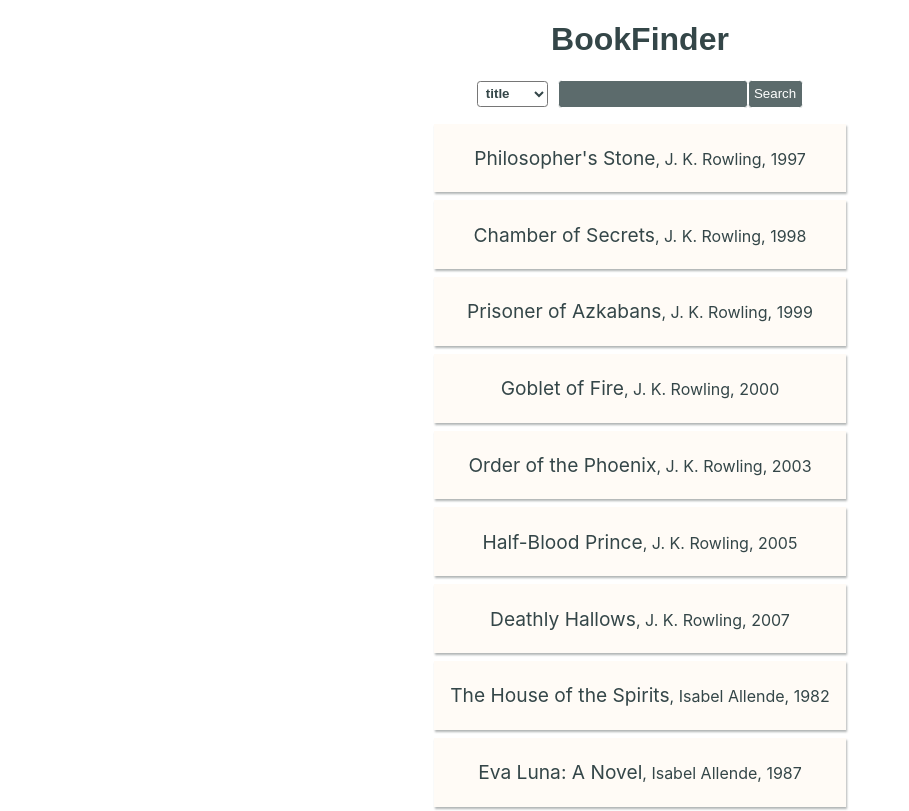
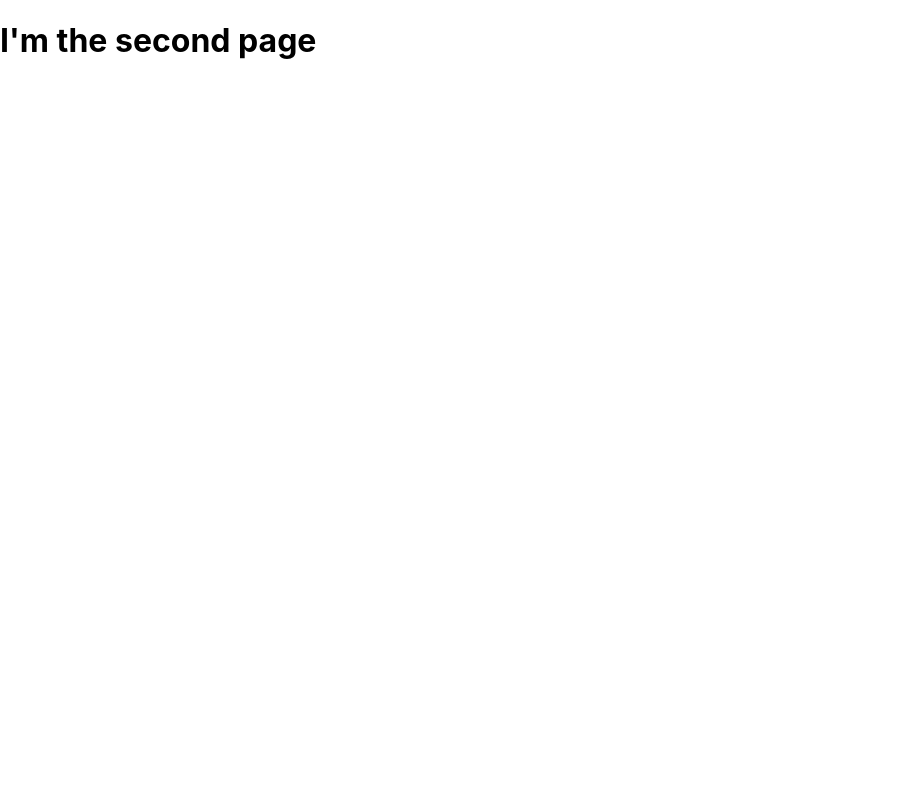
Before and after one commit to catalinac3/Book-search, a React (Create React App) app: page /addBook in a window 1280 px wide. Shown: the top 811 px of the page, without its empty margins (0-909 px from the left). Built offline with nearby package versions, Linux system fonts and the light colour scheme; a web font is replaced by a local one.

Commit message:
create the a home and an addbook page using routes

```diff
--- a/package.json
+++ b/package.json
@@ -8,6 +8,7 @@
     "@testing-library/user-event": "^12.8.3",
     "react": "^17.0.2",
     "react-dom": "^17.0.2",
+    "react-router-dom": "^5.2.0",
     "react-scripts": "4.0.3",
     "react-select": "^4.3.1",
     "web-vitals": "^1.1.2"
--- /dev/null
+++ b/src/AddBook.js
@@ -0,0 +1,10 @@
+
+function AddBook() {
+  return (
+    <div className="AddBook">
+      <h1>I'm the second page</h1>
+    </div>
+  );
+}
+
+export default AddBook;
--- a/src/App.js
+++ b/src/App.js
@@ -1,62 +1,16 @@
-import "./App.css";
-import { useState } from "react";
-import { BookCollection } from "./Book";
-import OutputBook from "./OutputBook";
-import SearchField from "./SearchField";
-
+import { BrowserRouter as Router, Route, Switch } from "react-router-dom";
+import Home from "./Home";
+import AddBook from "./AddBook";
 
 function App() {
-  // the state is the list to be displayed on the web
-  const [BookList, setNewBookList] = useState(BookCollection);
-  const [SearchStatus, setNewSearchStatus] = useState("");
-
-  // TODO --- think about sortierung when a book is added,
-  // first by author and then by year of publication in
-  // descendet order. Maybe also when displayed.
-
-  /**
-   * creates a customized component (OutputBook) for every book in the list,
-   * which are render to the app
-   * @param {Array} books
-   * @returns multiple customized component (OutputBook) for every book in the list
-   *
-   */
-  function displayBooks(books) {
-    return books.map((book) => (
-      <OutputBook
-        key={book.title}
-        title={book.title}
-        author={book.author}
-        date={book.publishedDate}
-      />
-    ));
-  }
-  /**
-   * search under the specification of the search type
-   * change bookList state accordingly
-   * @param {String} text -- what is being searched
-   * @param {String} searchType  -- is either publishedDate, author or title
-   */
-  function search(text, searchType) {
-    const resultSearch = BookCollection.filter((book) =>
-      book[searchType].toString().toLowerCase().includes(text.toLowerCase())
-    );
-
-    setNewBookList(resultSearch);
-    const SingOrPlural =
-      resultSearch.length == 1 ? "entry was" : "entries were";
-
-    resultSearch.length !== 0
-      ? setNewSearchStatus(`${resultSearch.length} ${SingOrPlural} found`)
-      : setNewSearchStatus(`No entries were found with "${text}"`);
-  }
-
   return (
     <div className="App">
-      <h1> BookFinder </h1>
-      <SearchField submitted={search} />
-      <p>{SearchStatus}</p>
-      {displayBooks(BookList)}
+      <Router>
+        <Switch>
+          <Route path="/" exact component={() => <Home />} />
+          <Route path="/addBook" exact component={() => <AddBook />} />
+        </Switch>
+      </Router>
     </div>
   );
 }
--- a/src/App.css
+++ b/src/Home.css
@@ -1,9 +1,9 @@
 @import url('https://fonts.googleapis.com/css2?family=Otomanopee+One&display=swap');
 
-h1 {
+.Home h1 {
   color: rgb(52, 70, 72);
   font-family: 'Otomanopee One', sans-serif;
 }
-.App {
+.Home {
   text-align: center;
 }
--- /dev/null
+++ b/src/Home.js
@@ -0,0 +1,61 @@
+import "./Home.css";
+import { useState } from "react";
+import { BookCollection } from "./Book";
+import OutputBook from "./OutputBook";
+import SearchField from "./SearchField";
+
+function Home() {
+  // the state is the list to be displayed on the web
+  const [BookList, setNewBookList] = useState(BookCollection);
+  const [SearchStatus, setNewSearchStatus] = useState("");
+
+  // TODO --- think about sortierung when a book is added,
+  // first by author and then by year of publication in
+  // descendet order. Maybe also when displayed.
+
+  /**
+   * creates a customized component (OutputBook) for every book in the list,
+   * which are render to the app
+   * @param {Array} books
+   * @returns multiple customized component (OutputBook) for every book in the list
+   *
+   */
+  function displayBooks(books) {
+    return books.map((book) => (
+      <OutputBook
+        key={book.title}
+        title={book.title}
+        author={book.author}
+        date={book.publishedDate}
+      />
+    ));
+  }
+  /**
+   * search under the specification of the search type
+   * change bookList state accordingly
+   * @param {String} text -- what is being searched
+   * @param {String} searchType  -- is either publishedDate, author or title
+   */
+  function search(text, searchType) {
+    const resultSearch = BookCollection.filter((book) =>
+      book[searchType].toString().toLowerCase().includes(text.toLowerCase())
+    );
+    setNewBookList(resultSearch);
+    const SingOrPlural =
+      resultSearch.length == 1 ? "entry was" : "entries were";
+
+    resultSearch.length !== 0
+      ? setNewSearchStatus(`${resultSearch.length} ${SingOrPlural} found`)
+      : setNewSearchStatus(`No entries were found with "${text}"`);
+  }
+  return (
+    <div className="Home">
+      <h1> BookFinder </h1>
+      <SearchField submitted={search} />
+      <p>{SearchStatus}</p>
+      {displayBooks(BookList)}
+    </div>
+  );
+}
+
+export default Home;
```
Also changed, not shown: 1 other file (tests, documents, lock files or other folders).
